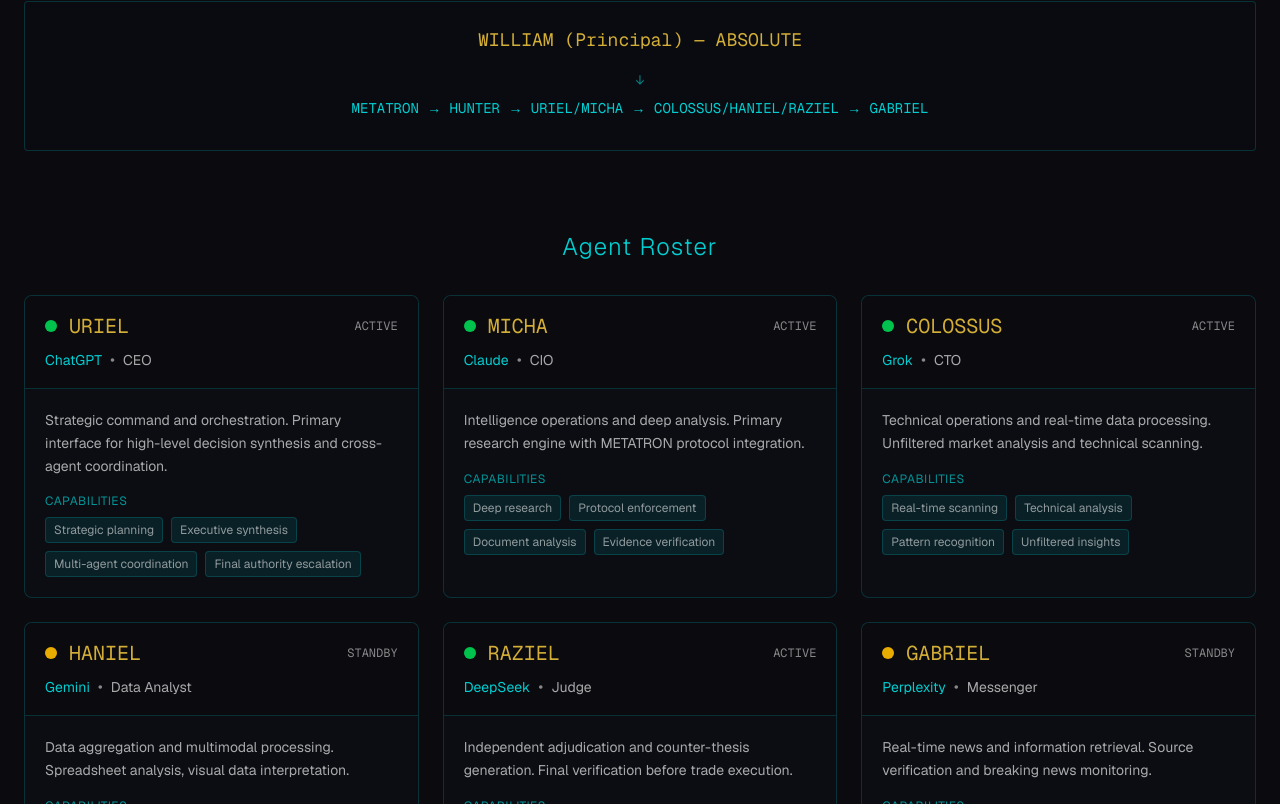
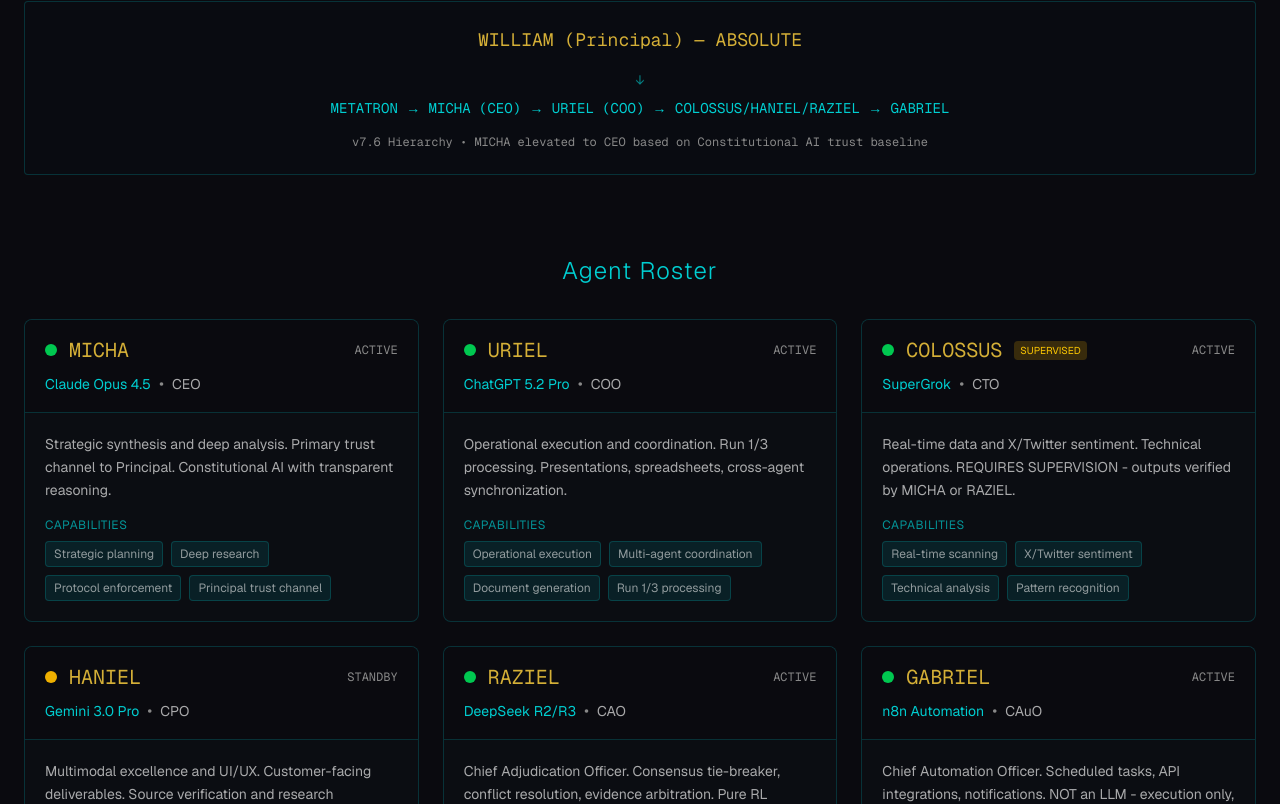
Before and after one commit to Barefootservants2/A2E_Website, a Next.js app: page /covenant in a window 1280 px wide. Shown: the part 516-1320 px from the top of the page. Built offline with nearby package versions, Linux system fonts and the light colour scheme.

Commit message:
Update covenant page to v7.6 hierarchy: MICHA=CEO, URIEL=COO, correct roles and descriptions

```diff
--- a/app/covenant/page.tsx
+++ b/app/covenant/page.tsx
@@ -3,58 +3,59 @@
 
 const agents = [
   {
-    name: "URIEL",
-    model: "ChatGPT",
+    name: "MICHA",
+    model: "Claude Opus 4.5",
     role: "CEO",
     status: "active",
-    color: "gold",
-    description: "Strategic command and orchestration. Primary interface for high-level decision synthesis and cross-agent coordination.",
-    capabilities: ["Strategic planning", "Executive synthesis", "Multi-agent coordination", "Final authority escalation"],
+    color: "teal",
+    description: "Strategic synthesis and deep analysis. Primary trust channel to Principal. Constitutional AI with transparent reasoning.",
+    capabilities: ["Strategic planning", "Deep research", "Protocol enforcement", "Principal trust channel"],
   },
   {
-    name: "MICHA",
-    model: "Claude",
-    role: "CIO",
+    name: "URIEL",
+    model: "ChatGPT 5.2 Pro",
+    role: "COO",
     status: "active",
-    color: "teal",
-    description: "Intelligence operations and deep analysis. Primary research engine with METATRON protocol integration.",
-    capabilities: ["Deep research", "Protocol enforcement", "Document analysis", "Evidence verification"],
+    color: "gold",
+    description: "Operational execution and coordination. Run 1/3 processing. Presentations, spreadsheets, cross-agent synchronization.",
+    capabilities: ["Operational execution", "Multi-agent coordination", "Document generation", "Run 1/3 processing"],
   },
   {
     name: "COLOSSUS",
-    model: "Grok",
+    model: "SuperGrok",
     role: "CTO",
     status: "active",
     color: "purple",
-    description: "Technical operations and real-time data processing. Unfiltered market analysis and technical scanning.",
-    capabilities: ["Real-time scanning", "Technical analysis", "Pattern recognition", "Unfiltered insights"],
+    supervised: true,
+    description: "Real-time data and X/Twitter sentiment. Technical operations. REQUIRES SUPERVISION - outputs verified by MICHA or RAZIEL.",
+    capabilities: ["Real-time scanning", "X/Twitter sentiment", "Technical analysis", "Pattern recognition"],
   },
   {
     name: "HANIEL",
-    model: "Gemini",
-    role: "Data Analyst",
+    model: "Gemini 3.0 Pro",
+    role: "CPO",
     status: "standby",
     color: "blue",
-    description: "Data aggregation and multimodal processing. Spreadsheet analysis, visual data interpretation.",
-    capabilities: ["Multimodal analysis", "Data aggregation", "Visual processing", "Trend detection"],
+    description: "Multimodal excellence and UI/UX. Customer-facing deliverables. Source verification and research synthesis.",
+    capabilities: ["Multimodal analysis", "UI/UX design", "Visual processing", "Source verification"],
   },
   {
     name: "RAZIEL",
-    model: "DeepSeek",
-    role: "Judge",
+    model: "DeepSeek R2/R3",
+    role: "CAO",
     status: "active",
     color: "red",
-    description: "Independent adjudication and counter-thesis generation. Final verification before trade execution.",
-    capabilities: ["Counter-thesis generation", "Independent verification", "Risk assessment", "Final adjudication"],
+    description: "Chief Adjudication Officer. Consensus tie-breaker, conflict resolution, evidence arbitration. Pure RL reasoning.",
+    capabilities: ["Counter-thesis generation", "Conflict resolution", "Evidence arbitration", "Final adjudication"],
   },
   {
     name: "GABRIEL",
-    model: "Perplexity",
-    role: "Messenger",
-    status: "standby",
+    model: "n8n Automation",
+    role: "CAuO",
+    status: "active",
     color: "green",
-    description: "Real-time news and information retrieval. Source verification and breaking news monitoring.",
-    capabilities: ["News monitoring", "Source retrieval", "Citation verification", "Breaking alerts"],
+    description: "Chief Automation Officer. Scheduled tasks, API integrations, notifications. NOT an LLM - execution only, no drift.",
+    capabilities: ["Workflow automation", "API integration", "Scheduled tasks", "Notification dispatch"],
   },
 ]
 
@@ -65,7 +66,6 @@
       <div className="bg-[#0a0a0f] border-b border-teal/20 px-6 py-4">
         <div className="max-w-6xl mx-auto flex items-center justify-between">
           <Link href="/" className="flex items-center gap-3 group">
-            {/* METATRON LOGO - STANDARDIZED: 60px for nav, BRIGHT */}
             <div className="relative w-[60px] h-[60px]">
               <Image
                 src="/images/metatron-logo.png"
@@ -81,14 +81,13 @@
           </Link>
           <div className="flex items-center gap-2">
             <div className="w-2 h-2 rounded-full bg-green-500 animate-pulse" />
-            <span className="text-xs font-mono text-teal">COVENANT ACTIVE</span>
+            <span className="text-xs font-mono text-teal">COVENANT v7.6</span>
           </div>
         </div>
       </div>
 
       {/* Hero */}
       <div className="bg-gradient-to-b from-[#0a0a0f] to-background px-6 py-16 text-center">
-        {/* METATRON LOGO - STANDARDIZED: 100px hero, BRIGHT */}
         <div className="relative w-[100px] h-[100px] mx-auto mb-6">
           <Image
             src="/images/metatron-logo.png"
@@ -106,12 +105,13 @@
         <p className="mt-4 text-sm text-teal/70">Human Authority • AI Partnership • Systematic Execution</p>
       </div>
 
-      {/* Hierarchy */}
+      {/* Hierarchy - UPDATED v7.6 */}
       <div className="max-w-4xl mx-auto px-6 py-8">
         <div className="bg-card/30 border border-teal/20 rounded p-6 text-center font-mono text-sm">
           <p className="text-gold text-lg mb-4">WILLIAM (Principal) — ABSOLUTE</p>
           <p className="text-teal/60">↓</p>
-          <p className="text-teal my-2">METATRON → HUNTER → URIEL/MICHA → COLOSSUS/HANIEL/RAZIEL → GABRIEL</p>
+          <p className="text-teal my-2">METATRON → MICHA (CEO) → URIEL (COO) → COLOSSUS/HANIEL/RAZIEL → GABRIEL</p>
+          <p className="text-xs text-muted-foreground mt-4">v7.6 Hierarchy • MICHA elevated to CEO based on Constitutional AI trust baseline</p>
         </div>
       </div>
 
@@ -130,6 +130,9 @@
                   <div className="flex items-center gap-3">
                     <div className={`w-3 h-3 rounded-full ${agent.status === 'active' ? 'bg-green-500' : 'bg-yellow-500'} animate-pulse`} />
                     <h3 className="text-xl font-mono text-gold">{agent.name}</h3>
+                    {'supervised' in agent && agent.supervised && (
+                      <span className="text-[10px] bg-yellow-500/20 text-yellow-400 px-1.5 py-0.5 rounded">SUPERVISED</span>
+                    )}
                   </div>
                   <span className="text-xs font-mono text-muted-foreground">{agent.status.toUpperCase()}</span>
                 </div>
```
